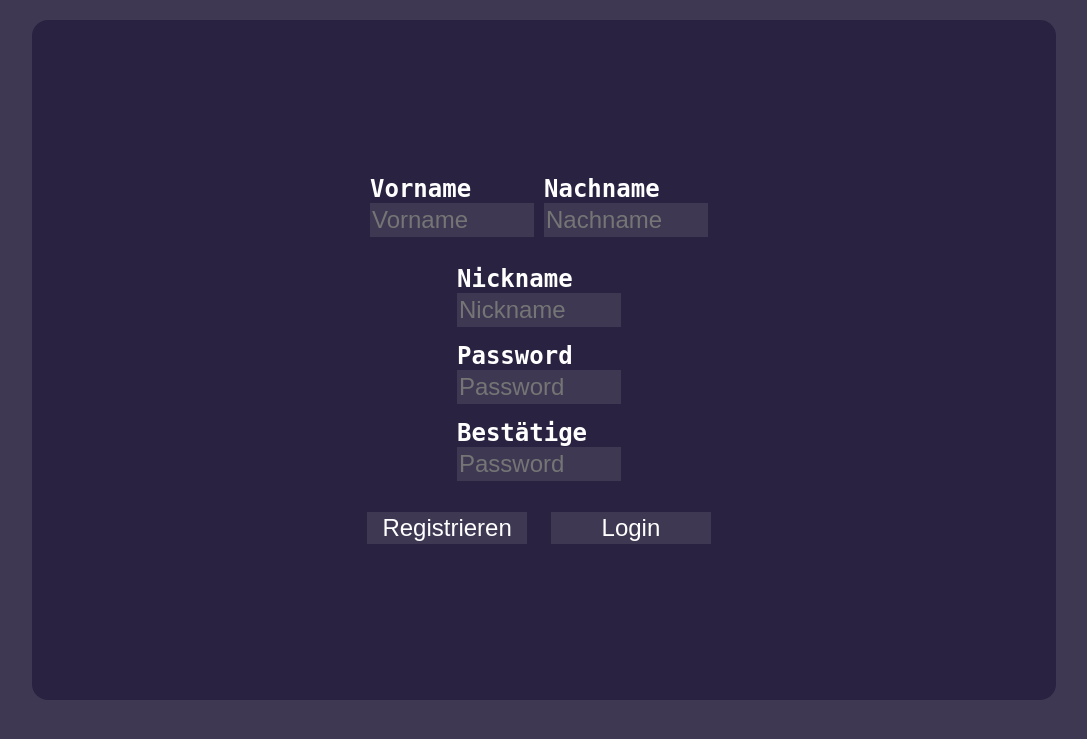
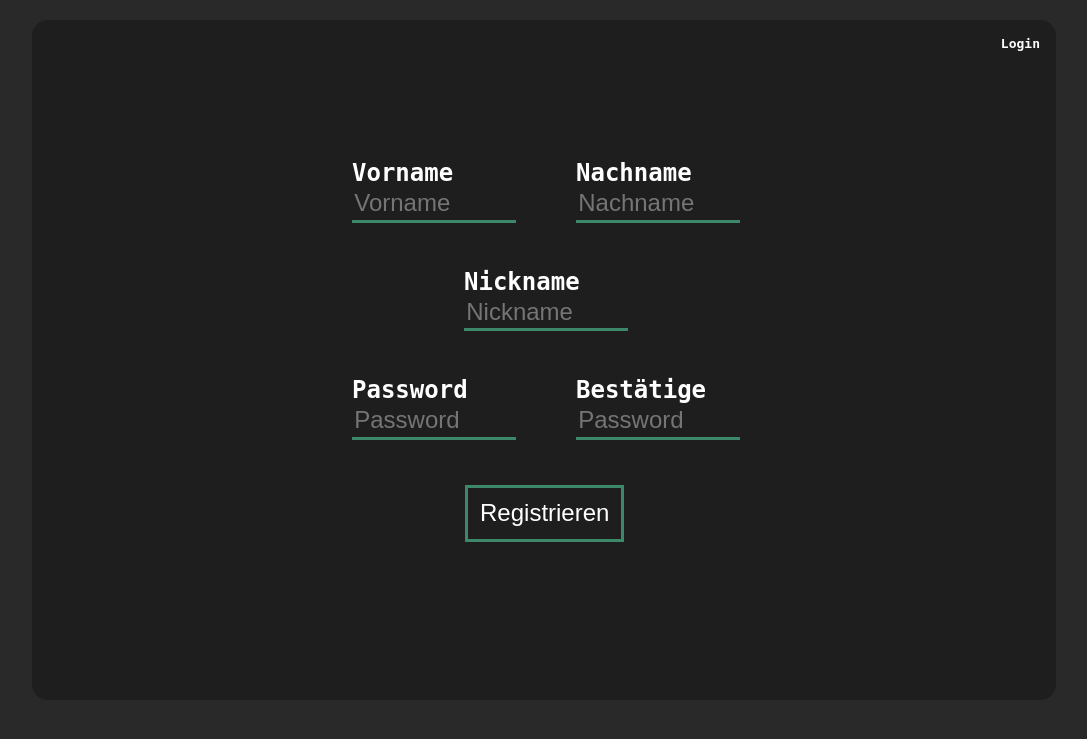
Before and after one commit to CuzImGeorg/Groupchat, a PHP site: the page made by index.php in a window 1280 px wide. Shown: the top 739 px of the page, without its empty margins (96-1183 px from the left). Run offline with PHP 8.4, Linux system fonts and the light colour scheme; some libraries are stand-ins or nearby versions.

Commit message:
Stylechanges

```diff
--- a/src/view/css/style.registry.css
+++ b/src/view/css/style.registry.css
@@ -1,8 +1,9 @@
 :root {
     --text:#fff;
-    --light:#544e66;
-    --middle: #3e3853;
-    --dark: #292240;
+    --light: #313131;
+    --background: #2a2929;
+    --dark: #1e1e1e;
+    --ascend:rgba(67, 154, 120, 0.85);
     --rounding:1rem;
 }
 
@@ -10,9 +11,10 @@ body{
     font-family: monospace;
     font-weight: bold;
     color: var(--text);
-    background:var(--middle);
+    background:var(--background);
 }
 label{
+    margin: 2rem;
     color: var(--text);
     font-size: 1.5rem;
     width: 10rem;
@@ -20,20 +22,54 @@ label{
     margin-bottom: 15px;
     margin-right: 10px;
 }
-input, button {
+input{
 
     font-size: 1.5rem;
-    border-style: none;
     color: var(--text);
-    margin-bottom: 15px;
-    margin-right: 10px;
+    margin:2rem;
+    margin-top: auto;
+    background: none;
+    padding: 7%;
+    transition:all .3s ease-in-out;
+
+}
+.mainbtn{
+
+    margin-left: 3%;
+    position: static;
+    border: solid 3px var(--ascend);
+}
+.mainbtn:hover{
+    margin-left: -15%;
+    padding: 7% 25%;
+
+
+}
+
+.inputs{
     width: 10rem;
-    height: 2rem;
-    margin-top: auto;
-    background: var(--middle)
+    padding: 1%;
+    background: none;
+    border: none;
+    border-bottom: solid 3px var(--ascend);
 }
+.inputs:focus,
+.inputs:valid{
+
+    padding: 10%;
+    padding-left: 0;
+
+}
+
+input:focus{
+    outline: none;
+}
+
 a {
-    background: var(--middle);
+    position: absolute;
+    top: 1rem;
+    right: 1rem;
+    background: none;
     color: var(--text);
     text-decoration: none;
 }
@@ -48,7 +84,7 @@ form{
     position: fixed;
     left: 50%;
     top: 20px;
-
+    width: auto;
     transform: translate(-50%, 0);
     margin:  auto;
     background: var(--dark);
--- a/src/view/registryAktion.tpl.php
+++ b/src/view/registryAktion.tpl.php
@@ -8,36 +8,35 @@
 </head>
 <body>
 <form id="form" action="index.php?aktion=registry" method="POST" >
-
+    <a href="index.php?aktion=login">Login </a>
     <div>
         <p style="float: left">
         <label for="vorname">Vorname<br></label>
-        <input type="text" id="vorname" name="vorname" placeholder="Vorname" required />
+        <input class="inputs"type="text" id="vorname" name="vorname" placeholder="Vorname" required />
         </p>
         <p style="float: right">
         <label for="nachname">Nachname<br></label>
-        <input type="text" name="nachname" id="nachname" placeholder="Nachname" required />
+        <input type="text" class="inputs" name="nachname" id="nachname" placeholder="Nachname" required />
         </p>
     </div>
 
     <div>
         <label for="nickname">Nickname<br></label>
-        <input type="text" name="nickname" id="nickname"  placeholder="Nickname" required />
+        <input type="text" class="inputs" name="nickname" id="nickname"  placeholder="Nickname" required />
     </div>
     <div>
+        <p style="float: left">
+        <label for="password">Password<br></label>
+        <input type="password" class="inputs" name="password" id="password" placeholder="Password" required>
+        </p>
+        <p style="float: right">
+            <label for="confpassword">Bestätige<br></label>
+            <input type="password"  class="inputs"name="confpassword" id="confpassword" placeholder="Password"  required>
+        <p/>
+    </div>
+    <div >
+        <input  class="mainbtn" type="submit" value="Registrieren" />
 
-        <label for="password">Password<br></label>
-        <input type="password" name="password" id="password" placeholder="Password" required>
-
-    </div>
-    <div>
-        <label for="confpassword">Bestätige<br></label>
-        <input type="password" name="confpassword" id="confpassword" placeholder="Password"  required>
-
-    </div>
-    <div style="margin-top: 1rem">
-        <input  style="margin-right: .5rem" type="submit" value="Registrieren" />
-        <button style="margin-left: .5rem" ><a href="index.php?aktion=login">Login </a></button>
     </div>
 </form>
 </body>
```
Also changed, not shown: src/rsrc/js/chat.js (+28 -44 lines), src/view/chatAktion.tpl.php (+8 -5 lines), src/view/css/style.chat.css (+81 -59 lines), src/view/loginAktion.tpl.php (+9 -5 lines).
